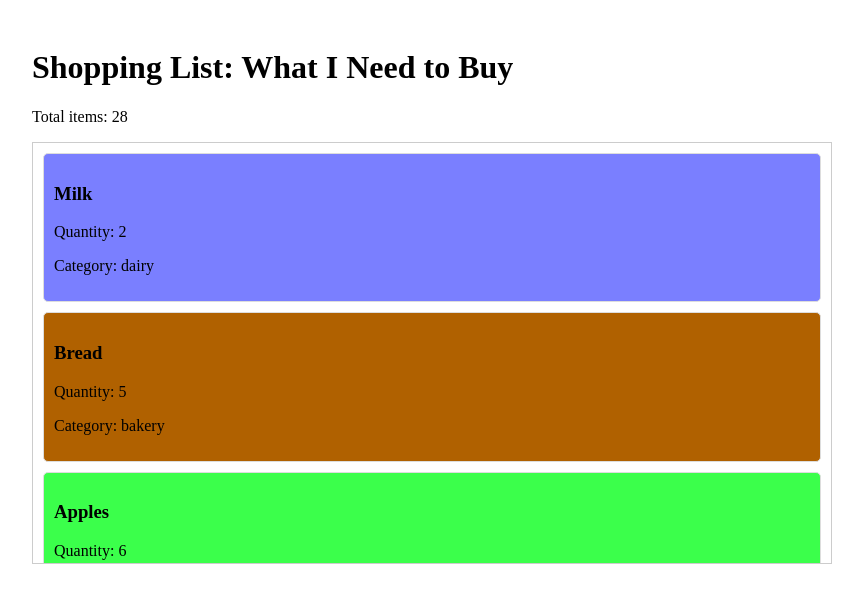
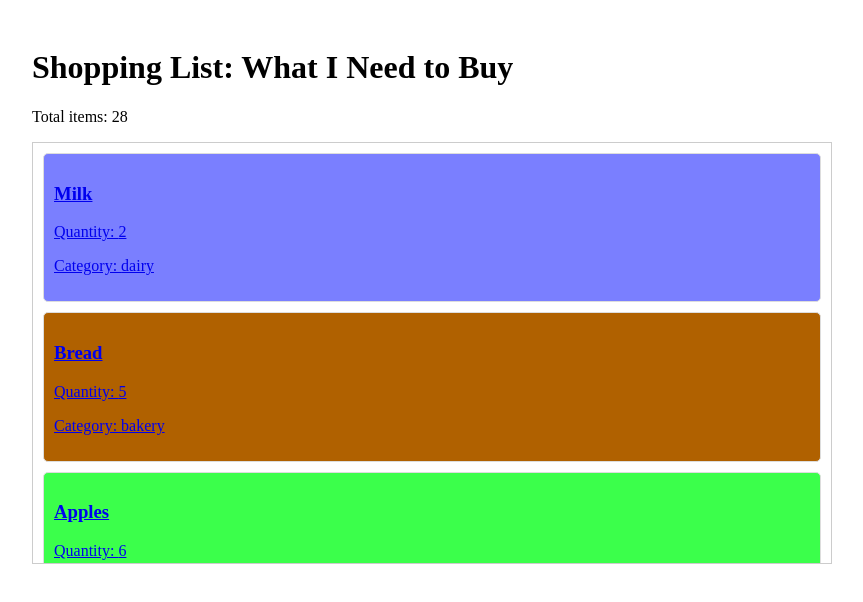
Before and after one commit to Wandersmann731/Shopping-buddy, a Next.js app: page / in a window 1280 px wide. Shown: the top 602 px of the page, without its empty margins (208-1071 px from the left). Built offline with nearby package versions, Linux system fonts and the light colour scheme.

Commit message:
add dynamic routes

```diff
--- a/components/ShoppingList.js
+++ /dev/null
@@ -1,81 +0,0 @@
-import React, { useState, useEffect } from "react";
-import styled from "styled-components";
-import initialCategories from "@/public/assets/categories.json";
-import initialItems from "@/public/assets/shopping-items.json";
-const StyledShoppingList = styled.div`
-  max-width: 800px;
-  margin: 0 auto;
-  padding: 20px;
-
-  .items-container {
-    max-height: 400px;
-    overflow-y: auto;
-    border: 1px solid #ccc;
-    padding: 10px;
-  }
-`;
-
-const ItemCard = styled.div`
-  border: 1px solid #ddd;
-  padding: 10px;
-  margin-bottom: 10px;
-  border-radius: 5px;
-  background-color: ${({ category }) => {
-    switch (category) {
-      case "fruits":
-        return "#3bff4b";
-      case "bakery":
-        return "#b06100";
-      case "dairy":
-        return "#7a7fff";
-      case "vegetables":
-        return "#009900";
-      case "meat":
-        return "#FFCDD2";
-      case "beverage":
-        return "#ff7f7f";
-      case "snacks":
-        return "#009900";
-      case "household":
-        return "#d97ae6";
-      case "personal care":
-        return "#d48208";
-      case "other":
-        return "#fc9997";
-      default:
-        return "#E0E0E0"; // Grau als Fallback
-    }
-  }};
-`;
-
-const ShoppingList = () => {
-const [items, setItems] = useState(
-    initialItems.map((item, index) => ({
-      ...item,
-      id: `item-${index + 1}`,
-      category: item.category.toLowerCase(),
-    }))
-  );
-  const [categories, setCategories] = useState(initialCategories);
-
-const totalItems = items.reduce((total, item) => total + item.quantity, 0);
-
-
-  return (
-    <StyledShoppingList>
-      <h1>Shopping List: What I Need to Buy</h1>
-      <p>Total items: {totalItems}</p>
-      <div className="items-container">
-        {items.map((item) => (
-          <ItemCard key={item.id} category={item.category}>
-            <h3>{item.name}</h3>
-            <p>Quantity: {item.quantity}</p>
-            <p>Category: {categories[item.category] || item.category}</p>
-          </ItemCard>
-        ))}
-      </div>
-    </StyledShoppingList>
-  );
-};
-
-export default ShoppingList;
--- a/package.json
+++ b/package.json
@@ -15,6 +15,7 @@
     "next": "^14.2.7",
     "react": "18.2.0",
     "react-dom": "18.2.0",
+    "react-router-dom": "^6.26.1",
     "styled-components": "^6.0.2"
   },
   "devDependencies": {
--- a/pages/_app.js
+++ b/pages/_app.js
@@ -1,12 +1,12 @@
 import React from "react";
-import ShoppingList from "@/components/ShoppingList";
+import ShoppingList from "./index";
 
-function App() {
+const Home = () => {
   return (
-    <div className="App">
+    <div>
       <ShoppingList />
     </div>
   );
-}
+};
 
-export default App;
+export default Home;
--- a/pages/index.js
+++ b/pages/index.js
@@ -1,7 +1,90 @@
-export default function HomePage() {
+import React, { useState } from "react";
+import Link from "next/link";
+import styled from "styled-components";
+import initialCategories from "@/public/assets/categories.json";
+import initialItems from "@/public/assets/shopping-items.json";
+
+const StyledShoppingList = styled.div`
+  max-width: 800px;
+  margin: 0 auto;
+  padding: 20px;
+
+  .items-container {
+    max-height: 400px;
+    overflow-y: auto;
+    border: 1px solid #ccc;
+    padding: 10px;
+  }
+`;
+
+const ItemCard = styled.div`
+  display: block;
+  text-decoration: none;
+  color: inherit;
+  border: 1px solid #ddd;
+  padding: 10px;
+  margin-bottom: 10px;
+  border-radius: 5px;
+  background-color: ${({ category }) => {
+    switch (category) {
+      case "fruits":
+        return "#3bff4b";
+      case "bakery":
+        return "#b06100";
+      case "dairy":
+        return "#7a7fff";
+      case "vegetables":
+        return "#009900";
+      case "meat":
+        return "#FFCDD2";
+      case "beverage":
+        return "#ff7f7f";
+      case "snacks":
+        return "#009900";
+      case "household":
+        return "#d97ae6";
+      case "personal care":
+        return "#d48208";
+      case "other":
+        return "#fc9997";
+      default:
+        return "#E0E0E0"; // Gray as fallback
+    }
+  }};
+
+  &:hover {
+    box-shadow: 0 0 10px rgba(0, 0, 0, 0.1);
+  }
+`;
+
+const ShoppingList = () => {
+  const [items] = useState(
+    initialItems.map((item) => ({
+      ...item,
+      category: item.category.toLowerCase(),
+    }))
+  );
+  const [categories] = useState(initialCategories);
+
+  const totalItems = items.reduce((total, item) => total + item.quantity, 0);
+
   return (
-    <div>
-      <h1>Hello from Next.js</h1>
-    </div>
+    <StyledShoppingList>
+      <h1>Shopping List: What I Need to Buy</h1>
+      <p>Total items: {totalItems}</p>
+      <div className="items-container">
+        {items.map((item) => (
+          <Link key={item.id} href={`/item/${item.id}`}>
+            <ItemCard category={item.category}>
+              <h3>{item.name}</h3>
+              <p>Quantity: {item.quantity}</p>
+              <p>Category: {categories[item.category] || item.category}</p>
+            </ItemCard>
+          </Link>
+        ))}
+      </div>
+    </StyledShoppingList>
   );
-}
+};
+
+export default ShoppingList;
```
Also changed, not shown: pages/item/[id].js (added, +60 -0 lines), 1 other file (tests, documents, lock files or other folders).
